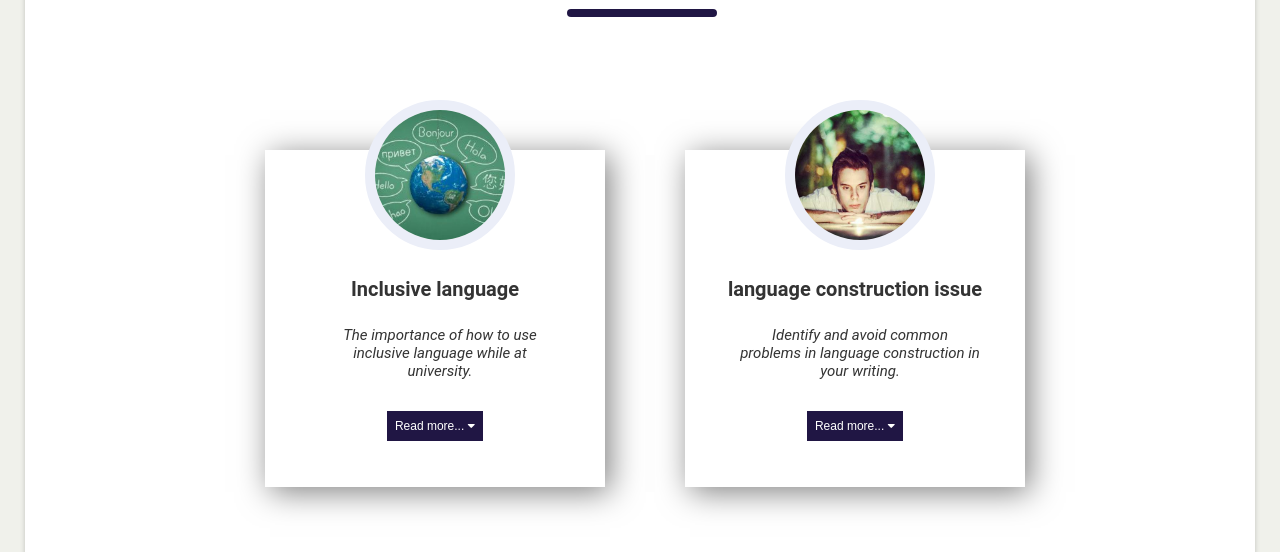
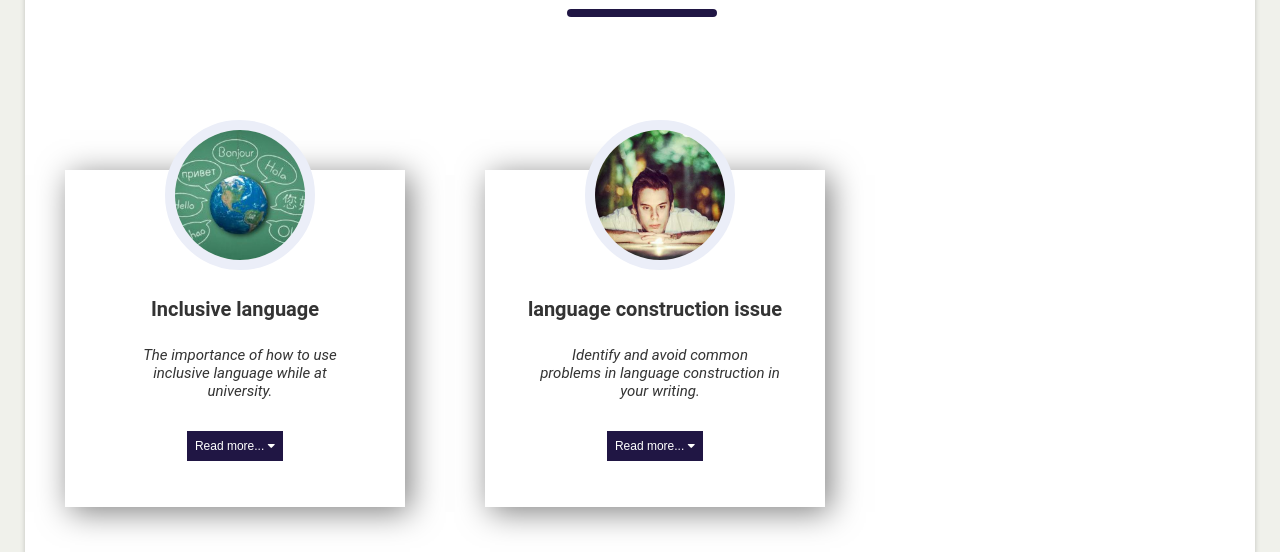
Before and after one commit to encite/final-project226, a plain HTML site: page index.html in a window 1280 px wide. Shown: the part 248-800 px from the top of the page. Drawn offline with Linux system fonts and the light colour scheme; a script that the page names is missing.

Commit message:
media screen max-width changed

```diff
--- a/css/card.css
+++ b/css/card.css
@@ -48,7 +48,6 @@ section{
   align-content: center;
   flex-direction: column;
   display: block;
-  margin-left: 20rem;
 }
 
 .card{
@@ -252,7 +251,7 @@ ul, li{
   }
 }
 
-@media only screen and (max-width: 375px){
+@media only screen and (max-width: 425px){
   .card{
     width: 95%;
   }
```
